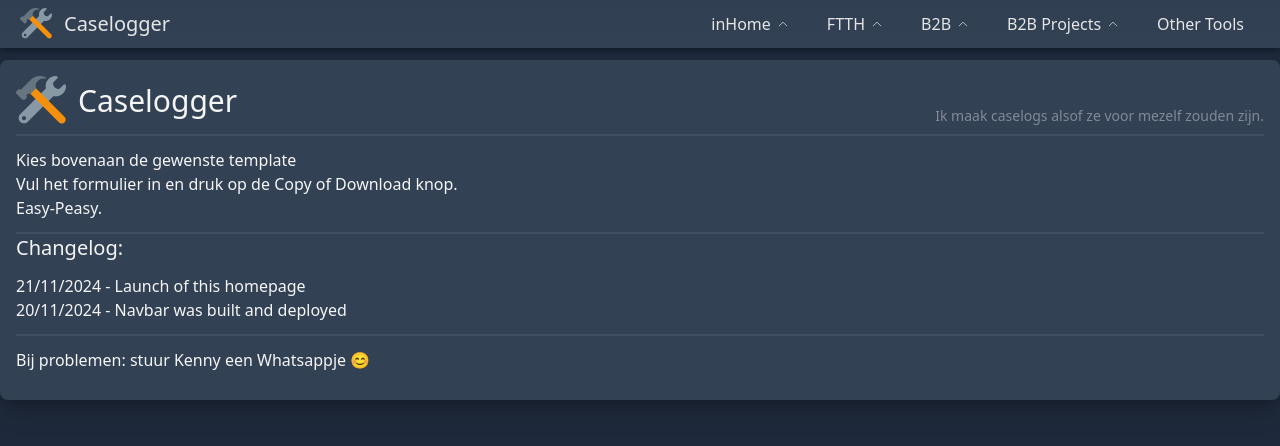
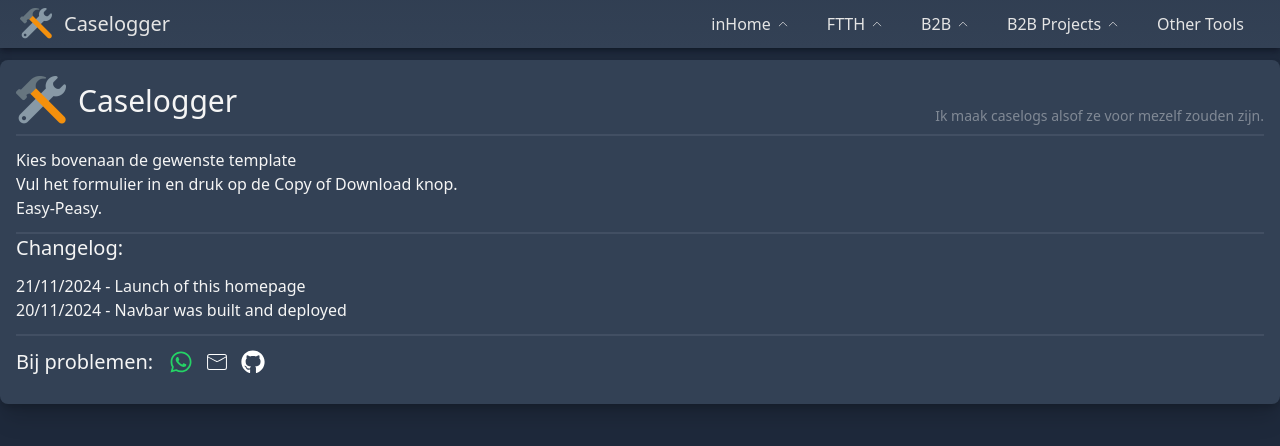
Before and after one commit to perquyk/caselogger-next, a Next.js app: page / in a window 1280 px wide. Shown: the top 446 px of the page. Built offline with nearby package versions, Linux system fonts and the light colour scheme.

Commit message:
Added content to Homepage

```diff
--- a/app/page.css
+++ b/app/page.css
@@ -31,5 +31,31 @@
     .home-text {
         @apply my-3
     }
+    .contact-buttons{
+        @apply flex
+    }
+
+    .whatsapp-icon{
+        color: #25d366;
+        @apply scale-150 ml-5
+    }
+    .whatsapp-icon:hover{
+        color: #128c7e;
+        @apply scale-125
+    }
+    .mail-icon{
+        color: white;
+        @apply scale-150 ml-5
+    }
+    .mail-icon:hover{
+        @apply text-neutral-400 scale-125
+    }
+    .github-icon{
+        @apply text-white scale-150 ml-5
+    }
+    .github-icon:hover{
+        @apply scale-125 text-neutral-400
+    }
+
 
 }
--- a/app/page.js
+++ b/app/page.js
@@ -2,6 +2,11 @@ import React from 'react'
 import './page.css'
 import Changelog from '@/components/changelog/Changelog'
 import Image from "next/image";
+import Link from "next/link";
+import { FaWhatsapp } from "react-icons/fa";
+import { CiMail } from "react-icons/ci";
+import { FaGithub } from "react-icons/fa";
+
 const Page = () => {
     return (
         <>
@@ -21,7 +26,13 @@ const Page = () => {
                     <hr/>
                     <Changelog />
                     <hr/>
-                    <p className="home-text">Bij problemen: stuur Kenny een Whatsappje 😊</p>
+                    <div className="contact-buttons">
+                        <h3 className="home-text">Bij problemen:</h3>
+                        <button className="whatsapp-button"> <Link href="https://wa.me/32471562237" target="_blank"><FaWhatsapp className="whatsapp-icon"/></Link> </button>
+                        <button className="mail-button"> <Link href="mailto:kenny.perquy@unit-t.eu" target="_blank"><CiMail className="mail-icon"/></Link></button>
+                        <button className="github-button"><Link href="https://github.com/perquyk/caselogger-next/issues/new" target="_blank"><FaGithub className="github-icon"/></Link></button>
+                    </div>
+
                 </div>
 
             </div>
--- a/package.json
+++ b/package.json
@@ -11,7 +11,8 @@
   "dependencies": {
     "next": "15.0.3",
     "react": "19.0.0-rc-66855b96-20241106",
-    "react-dom": "19.0.0-rc-66855b96-20241106"
+    "react-dom": "19.0.0-rc-66855b96-20241106",
+    "react-icons": "^5.3.0"
   },
   "devDependencies": {
     "autoprefixer": "^10.4.20",
```
Also changed, not shown: 1 other file (tests, documents, lock files or other folders).
